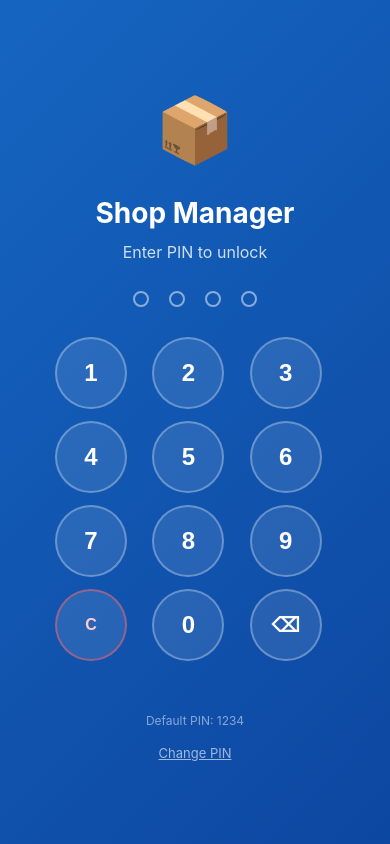
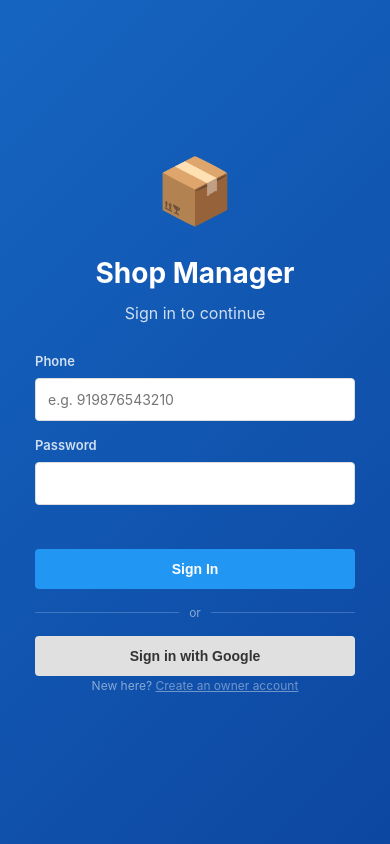
Before and after one commit to singhvishalvikram/ARV-Shop-Manager, a Flask app: page / in a window 390 px wide. Run offline with Flask 3, Linux system fonts and the light colour scheme; data that the repository does not hold is empty.

Commit message:
feat(auth): owner server login + Google OIDC; serve owner app same-origin
Replace the client-side PIN with real authentication and consolidate the owner
front-end onto the single FastAPI service:

- Google Sign-In via Authlib (OIDC), feature-flagged so it loads only when an
  OAuth client is configured; argon2id phone/password retained. users table gains
  email/auth_provider/provider_sub (idempotent, additive migration) with find-or-
  create/link provisioning (5 unit tests). /me returns email/auth_provider.
- FastAPI serves the owner app at one origin (/, /manifest.json, /static/*), so the
  app uses relative /api/v1 with no CORS surface.
- Owner UI: new login screen (password + Google + signup), session gating via
  /auth/me, Google-redirect token capture; app.js repointed through the service
  layer (no direct fetch / legacy /api/* left); oversell maps to 409 envelope.

Self-verified via TestClient (module graph serves same-origin, 401->200 auth gate).
Standards: GUARDRAILS §2.5 (auth/session), §1.4 (secrets via env), §6.1 (expand
/contract migration); CODING_STANDARDS §4.6 (versioning), Pillar 7 (tests). ADR-004.

Co-Authored-By: Claude Opus 4.8 <noreply@anthropic.com>

```diff
--- a/shop-manager/backend/app/core/security.py
+++ b/shop-manager/backend/app/core/security.py
@@ -70,7 +70,7 @@ def require_auth(
     if not token:
         raise AppError(ErrorCode.UNAUTHORIZED, "Authentication required", status_code=401)
     row = conn.execute(
-        """SELECT u.id, u.phone, u.name, u.role
+        """SELECT u.id, u.phone, u.name, u.role, u.email, u.auth_provider
            FROM sessions s JOIN users u ON s.user_id = u.id
            WHERE s.token = ? AND s.expires > ?""",
         (token, datetime.now(timezone.utc).isoformat()),
--- a/shop-manager/backend/requirements.txt
+++ b/shop-manager/backend/requirements.txt
@@ -4,6 +4,12 @@ uvicorn[standard]>=0.29
 argon2-cffi>=23.1
 pydantic>=2.6
 
+# Google Sign-In (OIDC) — OPTIONAL. Required only when GOOGLE_CLIENT_ID etc. are
+# set; the Google routes (and these imports) load only then (ADR-004).
+authlib>=1.3
+itsdangerous>=2.1  # signed OAuth-state session cookie (Starlette SessionMiddleware)
+httpx>=0.27        # Authlib's async OIDC metadata/token HTTP calls
+
 # Legacy Flask app (app.py) — being retired as routes move into app/.
 # Kept installable during the fold-in transition only.
 flask>=3.0
--- a/shop-manager/backend/static/css/lock-screen.css
+++ b/shop-manager/backend/static/css/lock-screen.css
@@ -117,6 +117,51 @@
     text-decoration: underline;
 }
 
+/* ========== Login form (replaces the PIN pad) ========== */
+.login-form {
+    width: 100%;
+    max-width: 320px;
+    text-align: left;
+    margin: 0 auto 6px;
+}
+
+.login-form .form-group { margin-bottom: 14px; }
+
+.login-form label {
+    display: block;
+    font-size: 13px;
+    opacity: 0.8;
+    margin-bottom: 6px;
+}
+
+.login-divider {
+    display: flex;
+    align-items: center;
+    gap: 10px;
+    max-width: 320px;
+    margin: 14px auto;
+    color: rgba(255,255,255,0.5);
+    font-size: 12px;
+}
+
+.login-divider::before,
+.login-divider::after {
+    content: "";
+    flex: 1;
+    height: 1px;
+    background: rgba(255,255,255,0.2);
+}
+
+.lock-hint a {
+    color: rgba(255,255,255,0.8);
+    text-decoration: underline;
+}
+
+#googleLoginBtn {
+    max-width: 320px;
+    margin: 0 auto;
+}
+
 /* ========== Search Results Dropdown ========== */
 .search-results {
     position: absolute;
--- a/shop-manager/backend/static/js/app.js
+++ b/shop-manager/backend/static/js/app.js
@@ -6,7 +6,6 @@ let appState = {
     capturedImageBase64: null,
     isOnline: navigator.onLine,
     currentTab: 'dashboard',
-    currentItemPin: '',
     selectedSaleItem: null,
     searchTimeout: null,
     editCameraStream: null,
@@ -14,109 +13,82 @@ let appState = {
     editImageRemoved: false
 };
 
-// ========== LOCK SCREEN ==========
-const DEFAULT_PIN = '1234';
-const PIN_KEY = 'shop_manager_pin';
+// ========== AUTH / LOGIN ==========
+// Server-side authentication via the shared service layer (window.Auth, set by
+// api-globals.js). Replaces the old client-side PIN, which was no real gate.
 
-function getStoredPin() {
-    return localStorage.getItem(PIN_KEY) || DEFAULT_PIN;
+function showLoginScreen() {
+    document.getElementById('mainApp').style.display = 'none';
+    document.getElementById('lockScreen').style.display = 'flex';
 }
 
-function setStoredPin(pin) {
-    localStorage.setItem(PIN_KEY, pin);
+function showApp() {
+    document.getElementById('lockScreen').style.display = 'none';
+    document.getElementById('mainApp').style.display = 'block';
 }
 
-function enterPin(digit) {
-    if (appState.currentItemPin.length >= 4) return;
-    appState.currentItemPin += digit.toString();
-    updatePinDisplay();
-    if (appState.currentItemPin.length === 4) {
-        setTimeout(checkPin, 150);
+async function doLogin(e) {
+    if (e) e.preventDefault();
+    const errEl = document.getElementById('lockError');
+    const btn = document.getElementById('loginSubmitBtn');
+    const phone = document.getElementById('loginPhone').value.trim();
+    const password = document.getElementById('loginPassword').value;
+    errEl.textContent = '';
+
+    if (!phone || !password) {
+        errEl.textContent = 'Enter your phone and password.';
+        return;
+    }
+    btn.disabled = true;
+    btn.textContent = 'Signing in…';
+    try {
+        if (window.__authMode === 'signup') {
+            await window.Auth.signup({ phone, password, name: '' });
+        } else {
+            await window.Auth.login({ phone, password });
+        }
+        showApp();
+        await loadInitialData();
+    } catch (err) {
+        errEl.textContent = (err && err.code === 'UNAUTHORIZED')
+            ? 'Invalid phone or password.'
+            : (err && err.message) || 'Sign-in failed. Try again.';
+    } finally {
+        btn.disabled = false;
+        btn.textContent = window.__authMode === 'signup' ? 'Create account' : 'Sign In';
     }
 }
 
-function clearPin() {
-    appState.currentItemPin = '';
-    updatePinDisplay();
+function startGoogleLogin() {
+    window.location.href = window.Auth.googleLoginUrl();
+}
+
+function toggleSignup(e) {
+    if (e) e.preventDefault();
+    window.__authMode = window.__authMode === 'signup' ? 'login' : 'signup';
+    const isSignup = window.__authMode === 'signup';
+    document.getElementById('loginSubmitBtn').textContent = isSignup ? 'Create account' : 'Sign In';
+    document.querySelector('#lockScreen .lock-subtitle').textContent =
+        isSignup ? 'Create an owner account' : 'Sign in to continue';
     document.getElementById('lockError').textContent = '';
 }
 
-function backspacePin() {
-    appState.currentItemPin = appState.currentItemPin.slice(0, -1);
-    updatePinDisplay();
+async function logout(e) {
+    if (e) e.preventDefault();
+    closeDrawer();
+    try { await window.Auth.logout(); } catch (err) { /* token cleared regardless */ }
+    showLoginScreen();
 }
 
-function updatePinDisplay() {
-    for (let i = 1; i <= 4; i++) {
-        const dot = document.getElementById('dot' + i);
-        if (dot) {
-            dot.classList.toggle('filled', i <= appState.currentItemPin.length);
+/** True if a stored session token is still valid (server-checked). */
+async function hasValidSession() {
+    if (!window.Auth || !window.Auth.getToken()) return false;
+    try {
+        await window.Auth.me();
+        return true;
+    } catch (err) {
+        return false;
     }
-    }
-}
-
-function checkPin() {
-    if (appState.currentItemPin === getStoredPin()) {
-        // Success
-        document.getElementById('lockScreen').style.display = 'none';
-        document.getElementById('mainApp').style.display = 'block';
-        appState.currentItemPin = '';
-        updatePinDisplay();
-        // Load data immediately after unlock so inventory is never empty
-        loadInitialData();
-    } else {
-        // Fail
-        const errEl = document.getElementById('lockError');
-        errEl.textContent = 'Wrong PIN. Try again.';
-        appState.currentItemPin = '';
-        updatePinDisplay();
-    }
-}
-
-function lockApp(e) {
-    if (e) e.preventDefault();
-    closeDrawer();
-    document.getElementById('mainApp').style.display = 'none';
-    document.getElementById('lockScreen').style.display = 'flex';
-    appState.currentItemPin = '';
-    updatePinDisplay();
-    document.getElementById('lockError').textContent = '';
-}
-
-function showSetPin() {
-    document.getElementById('setPinModal').style.display = 'flex';
-    document.getElementById('setPinCurrent').value = '';
-    document.getElementById('setPinNew').value = '';
-    document.getElementById('setPinConfirm').value = '';
-    document.getElementById('setPinError').textContent = '';
-}
-
-function closeSetPinModal() {
-    document.getElementById('setPinModal').style.display = 'none';
-}
-
-function doSetPin() {
-    const current = document.getElementById('setPinCurrent').value;
-    const newPin = document.getElementById('setPinNew').value;
-    const confirm = document.getElementById('setPinConfirm').value;
-    const errEl = document.getElementById('setPinError');
-
-    if (current !== getStoredPin()) {
-        errEl.textContent = 'Current PIN is incorrect';
-        return;
-    }
-    if (newPin.length !== 4 || !/^\d{4}$/.test(newPin)) {
-        errEl.textContent = 'New PIN must be exactly 4 digits';
-        return;
-    }
-    if (newPin !== confirm) {
-        errEl.textContent = 'New PIN and confirmation do not match';
-        return;
-    }
-
-    setStoredPin(newPin);
-    closeSetPinModal();
-    alert('PIN changed successfully!');
 }
 
 // ========== APP INITIALIZATION ==========
@@ -135,17 +107,17 @@ document.addEventListener('DOMContentLoaded', async () => {
     setupOnlineOfflineListeners();
     checkOnlineStatus();
 
-    // Always load data on page load
-    // If lock screen is showing, loadInitialData runs after successful checkPin() instead
-    if (document.getElementById('lockScreen').style.display !== 'flex') {
+    // Gate on a real server session. A Google redirect token (if any) was already
+    // captured by api-globals.js before this ran.
+    if (await hasValidSession()) {
+        showApp();
         await loadInitialData();
     } else {
-        // Lock screen is showing — still preload from IndexedDB so it's ready when user unlocks
-        // checkPin() success will also call loadInitialData() to sync with server
+        showLoginScreen();
+        // Preload local cache so the app is ready the moment sign-in succeeds.
         try {
             await LocalDB.getLocalItems();
             await LocalDB.getLocalSales();
-            console.log('📦 Preloaded local data while locked');
         } catch (e) {
             console.warn('Preload failed:', e);
         }
@@ -155,15 +127,11 @@ document.addEventListener('DOMContentLoaded', async () => {
 async function loadInitialData() {
     // Always fetch from server first — server is the source of truth
     try {
-        const res = await fetch('/api/items');
-        if (res.ok) {
-            const data = await res.json();
-            const serverItems = data.items || data;
+        const serverItems = await window.API.items.listItems();
         appState.items = serverItems;
         renderItems(appState.items);
         // Save to IndexedDB as cache (don't block on it)
         syncServerItemsToLocal(serverItems).catch(() => {});
-        }
     } catch (error) {
         // Server unreachable — fallback to IndexedDB
         console.error('Server fetch failed, using local:', error);
@@ -172,12 +140,8 @@ async function loadInitialData() {
 
     // Load sales
     try {
-        const saleRes = await fetch('/api/sales');
-        if (saleRes.ok) {
-            const saleData = await saleRes.json();
-            appState.sales = saleData.sales || saleData;
+        appState.sales = await window.API.sales.listSales();
         renderSales(appState.sales);
-        }
     } catch (e) {
         await loadSalesFromLocal();
     }
@@ -187,6 +151,11 @@ async function loadInitialData() {
 
 // Setup event listeners
 function setupEventListeners() {
+    // Login screen
+    document.getElementById('loginForm')?.addEventListener('submit', doLogin);
+    document.getElementById('googleLoginBtn')?.addEventListener('click', startGoogleLogin);
+    document.getElementById('showSignupLink')?.addEventListener('click', toggleSignup);
+
     // Search functionality
     document.getElementById('searchInput')?.addEventListener('input', (e) => {
         filterItems(e.target.value);
@@ -312,10 +281,7 @@ function switchTab(tabName) {
 async function loadDashboard() {
     // Try server first for latest data
     try {
-        const res = await fetch('/api/dashboard');
-        if (!res.ok) throw new Error('Dashboard fetch failed');
-
-        const data = await res.json();
+        const data = await window.API.dashboard.getDashboard();
         renderDashboard(data);
         saveToCache('dashboard', data);
     } catch (error) {
@@ -364,12 +330,9 @@ function renderDashboard(data) {
 
 // ========== ITEMS MANAGEMENT ==========
 async function loadItems() {
-    // Server load (original, for backward compat)
+    // Server load (source of truth), with IndexedDB fallback when offline.
     try {
-        const res = await fetch('/api/items');
-        if (!res.ok) throw new Error('Items fetch failed');
-        const data = await res.json();
-        appState.items = data.items || data;
+        appState.items = await window.API.items.listItems();
         renderItems(appState.items);
         saveToCache('items', appState.items);
         // Also sync to IndexedDB
@@ -435,10 +398,7 @@ async function syncServerItemsToLocal(serverItems) {
 async function syncWithServer() {
     // Fetch from server and update local DB
     try {
-        const res = await fetch('/api/items');
-        if (!res.ok) throw new Error('Items fetch failed');
-        const data = await res.json();
-        const serverItems = data.items || data;
+        const serverItems = await window.API.items.listItems();
         await syncServerItemsToLocal(serverItems);
 
         // Refresh display
@@ -828,24 +788,14 @@ async function saveEditItem(e) {
     // If neither removed nor new capture, backend keeps existing image_url
 
     try {
-        const res = await fetch(`/api/items/${itemId}`, {
-            method: 'PUT',
-            headers: { 'Content-Type': 'application/json' },
-            body: JSON.stringify(data)
-        });
-
-        if (res.ok) {
+        await window.API.items.updateItem(itemId, data);
         alert('✓ Item updated successfully!');
         closeEditModal();
         await loadItems();
         await loadDashboard();
-        } else {
-            const err = await res.json();
-            alert('Error: ' + (err.error || 'Failed to update item'));
-        }
     } catch (error) {
         console.error('Edit error:', error);
-        alert('Error: ' + error.message);
+        alert('Error: ' + (error.message || 'Failed to update item'));
     }
 }
 
@@ -890,13 +840,7 @@ async function addItem(e) {
     };
 
     try {
-        const res = await fetch('/api/items', {
-            method: 'POST',
-            headers: { 'Content-Type': 'application/json' },
-            body: JSON.stringify(data)
-        });
-
-        if (res.ok) {
+        await window.API.items.createItem(data);
         alert('✓ Item added successfully!');
         document.getElementById('itemForm').reset();
         document.getElementById('imageBase64').value = '';
@@ -908,17 +852,13 @@ async function addItem(e) {
         await loadItems();
         await loadDashboard();
         switchTab('items');
-        } else {
-            const err = await res.json();
-            alert('Error: ' + (err.error || 'Failed to add item'));
-        }
     } catch (error) {
         console.error('Add item error:', error);
         if (!appState.isOnline) {
             saveOfflineAction('addItem', data);
             alert('Offline: Item will be added when online');
         } else {
-            alert('Error: ' + error.message);
+            alert('Error: ' + (error.message || 'Failed to add item'));
         }
     }
 }
@@ -928,26 +868,21 @@ async function deleteItem(itemId) {
     if (!confirm('Delete this item?')) return;
 
     try {
-        const res = await fetch(`/api/items/${itemId}`, { method: 'DELETE' });
-        if (res.ok) {
+        await window.API.items.deleteItem(itemId);
         alert('Item deleted');
         closeItemModal();
         await loadItems();
         await loadDashboard();
-        }
     } catch (error) {
         console.error('Delete error:', error);
+        alert('Error: ' + (error.message || 'Failed to delete item'));
     }
 }
 
 // ========== SALES MANAGEMENT ==========
 async function loadSales() {
     try {
-        const res = await fetch('/api/sales');
-        if (!res.ok) throw new Error('Sales fetch failed');
-
-        const data = await res.json();
-        appState.sales = data.sales || data;
+        appState.sales = await window.API.sales.listSales();
         renderSales(appState.sales);
         saveToCache('sales', appState.sales);
     } catch (error) {
@@ -1103,18 +1038,12 @@ async function recordSale() {
     }
 
     try {
-        const res = await fetch('/api/sales', {
-            method: 'POST',
-            headers: { 'Content-Type': 'application/json' },
-            body: JSON.stringify({
+        await window.API.sales.createSale({
             item_id: parseInt(itemId),
             quantity: quantity,
             price: price,
             description: notes
-            })
         });
-
-        if (res.ok) {
         alert('✓ Sale recorded!');
         document.getElementById('saleQuantity').value = '1';
         document.getElementById('salePrice').value = '';
@@ -1123,13 +1052,15 @@ async function recordSale() {
         await loadSales();
         await loadItems();
         await loadDashboard();
-        } else {
-            const err = await res.json();
-            alert('Error: ' + (err.error || 'Failed to record sale'));
-        }
     } catch (error) {
         console.error('Sale error:', error);
-        alert('Error: ' + error.message);
+        // The API rejects oversell with a 409 INSUFFICIENT_STOCK envelope.
+        if (error && error.code === 'INSUFFICIENT_STOCK') {
+            const avail = error.details && error.details.available;
+            alert('Not enough stock' + (avail != null ? `. Available: ${avail}` : '') + '.');
+        } else {
+            alert('Error: ' + (error.message || 'Failed to record sale'));
+        }
     }
 }
 
@@ -1244,11 +1175,7 @@ async function syncOfflineData() {
         const actions = JSON.parse(localStorage.getItem('offlineActions') || '[]');
         for (const action of actions) {
             if (action.action === 'addItem') {
-                await fetch('/api/items', {
-                    method: 'POST',
-                    headers: { 'Content-Type': 'application/json' },
-                    body: JSON.stringify(action.data)
-                });
+                await window.API.items.createItem(action.data);
             }
         }
         localStorage.removeItem('offlineActions');
--- a/shop-manager/backend/templates/index.html
+++ b/shop-manager/backend/templates/index.html
@@ -13,59 +13,33 @@
     <meta name="theme-color" content="#2196F3">
 </head>
 <body>
-    <!-- Lock Screen -->
+    <!-- Login Screen (server-side auth; replaces the client-side PIN) -->
     <div id="lockScreen" class="lock-screen">
         <div class="lock-container">
             <div class="lock-icon">📦</div>
             <h1>Shop Manager</h1>
-            <p class="lock-subtitle">Enter PIN to unlock</p>
-            <div class="pin-display" id="pinDisplay">
-                <span class="pin-dot" id="dot1"></span>
-                <span class="pin-dot" id="dot2"></span>
-                <span class="pin-dot" id="dot3"></span>
-                <span class="pin-dot" id="dot4"></span>
-            </div>
-            <div class="pin-pad">
-                <button class="pin-btn" onclick="enterPin(1)">1</button>
-                <button class="pin-btn" onclick="enterPin(2)">2</button>
-                <button class="pin-btn" onclick="enterPin(3)">3</button>
-                <button class="pin-btn" onclick="enterPin(4)">4</button>
-                <button class="pin-btn" onclick="enterPin(5)">5</button>
-                <button class="pin-btn" onclick="enterPin(6)">6</button>
-                <button class="pin-btn" onclick="enterPin(7)">7</button>
-                <button class="pin-btn" onclick="enterPin(8)">8</button>
-                <button class="pin-btn" onclick="enterPin(9)">9</button>
-                <button class="pin-btn pin-clear" onclick="clearPin()">C</button>
-                <button class="pin-btn" onclick="enterPin(0)">0</button>
-                <button class="pin-btn pin-back" onclick="backspacePin()">⌫</button>
-            </div>
-            <p class="lock-error" id="lockError"></p>
-            <p class="lock-hint">Default PIN: 1234</p>
-            <div class="lock-setup" id="lockSetup">
-                <a href="#" onclick="showSetPin()">Change PIN</a>
-            </div>
-        </div>
-    </div>
-
-    <!-- Set PIN Modal -->
-    <div id="setPinModal" class="modal" style="display:none;">
-        <div class="modal-content" style="max-width:360px;">
-            <span class="modal-close" onclick="closeSetPinModal()">&times;</span>
-            <h2 style="margin-bottom:15px;">Set New PIN</h2>
-            <div class="form-group">
-                <label>Current PIN</label>
-                <input type="password" id="setPinCurrent" class="form-control" maxlength="4" inputmode="numeric">
-            </div>
-            <div class="form-group">
-                <label>New PIN (4 digits)</label>
-                <input type="password" id="setPinNew" class="form-control" maxlength="4" inputmode="numeric">
-            </div>
-            <div class="form-group">
-                <label>Confirm New PIN</label>
-                <input type="password" id="setPinConfirm" class="form-control" maxlength="4" inputmode="numeric">
-            </div>
-            <p class="lock-error" id="setPinError"></p>
-            <button onclick="doSetPin()" class="btn-primary btn-block">Set PIN</button>
+            <p class="lock-subtitle">Sign in to continue</p>
+            <form id="loginForm" class="login-form" autocomplete="on">
+                <div class="form-group">
+                    <label for="loginPhone">Phone</label>
+                    <input type="tel" id="loginPhone" class="form-control" inputmode="tel"
+                           autocomplete="username" placeholder="e.g. 919876543210" required>
+                </div>
+                <div class="form-group">
+                    <label for="loginPassword">Password</label>
+                    <input type="password" id="loginPassword" class="form-control"
+                           autocomplete="current-password" required>
+                </div>
+                <p class="lock-error" id="lockError"></p>
+                <button type="submit" id="loginSubmitBtn" class="btn-primary btn-block">Sign In</button>
+            </form>
+            <div class="login-divider"><span>or</span></div>
+            <button type="button" id="googleLoginBtn" class="btn-secondary btn-block">
+                Sign in with Google
+            </button>
+            <p class="lock-hint">
+                New here? <a href="#" id="showSignupLink">Create an owner account</a>
+            </p>
         </div>
     </div>
 
@@ -84,7 +58,7 @@
             <li style="border-top: 1px solid rgba(255,255,255,0.15); margin-top:8px; padding-top:8px;">
                 <a href="#" onclick="showBackupModal(event)">💾 Backup & Restore</a>
             </li>
-            <li><a href="#" onclick="lockApp(event)">🔒 Lock</a></li>
+            <li><a href="#" onclick="logout(event)">🔒 Logout</a></li>
         </ul>
     </nav>
 
@@ -369,14 +343,15 @@
     <script>
         // Register service worker with auto-update
         if ('serviceWorker' in navigator) {
-            navigator.serviceWorker.register('/static/js/sw.js?v=3').catch(() => {});
+            navigator.serviceWorker.register('/static/js/sw.js?v=4').catch(() => {});
             // Force page reload when new SW activates
             navigator.serviceWorker.addEventListener('controllerchange', () => {
                 window.location.reload();
             });
         }
     </script>
-    <script src="/static/js/localdb.js?v=3"></script>
-    <script src="/static/js/app.js?v=3"></script>
+    <script type="module" src="/static/shared/api-globals.js?v=4"></script>
+    <script src="/static/js/localdb.js?v=4"></script>
+    <script src="/static/js/app.js?v=4"></script>
 </body>
 </html>
```
Also changed, not shown: shop-manager/backend/app/core/config.py (+32 -0 lines), shop-manager/backend/app/core/oauth_users.py (added, +74 -0 lines), shop-manager/backend/app/db.py (+18 -0 lines), shop-manager/backend/app/main.py (+30 -1 lines), shop-manager/backend/app/routers/auth_google.py (added, +88 -0 lines), shop-manager/backend/tests/test_oauth_users.py (added, +74 -0 lines), 1 other file. Lines whose indentation alone changed are shown as unchanged.
